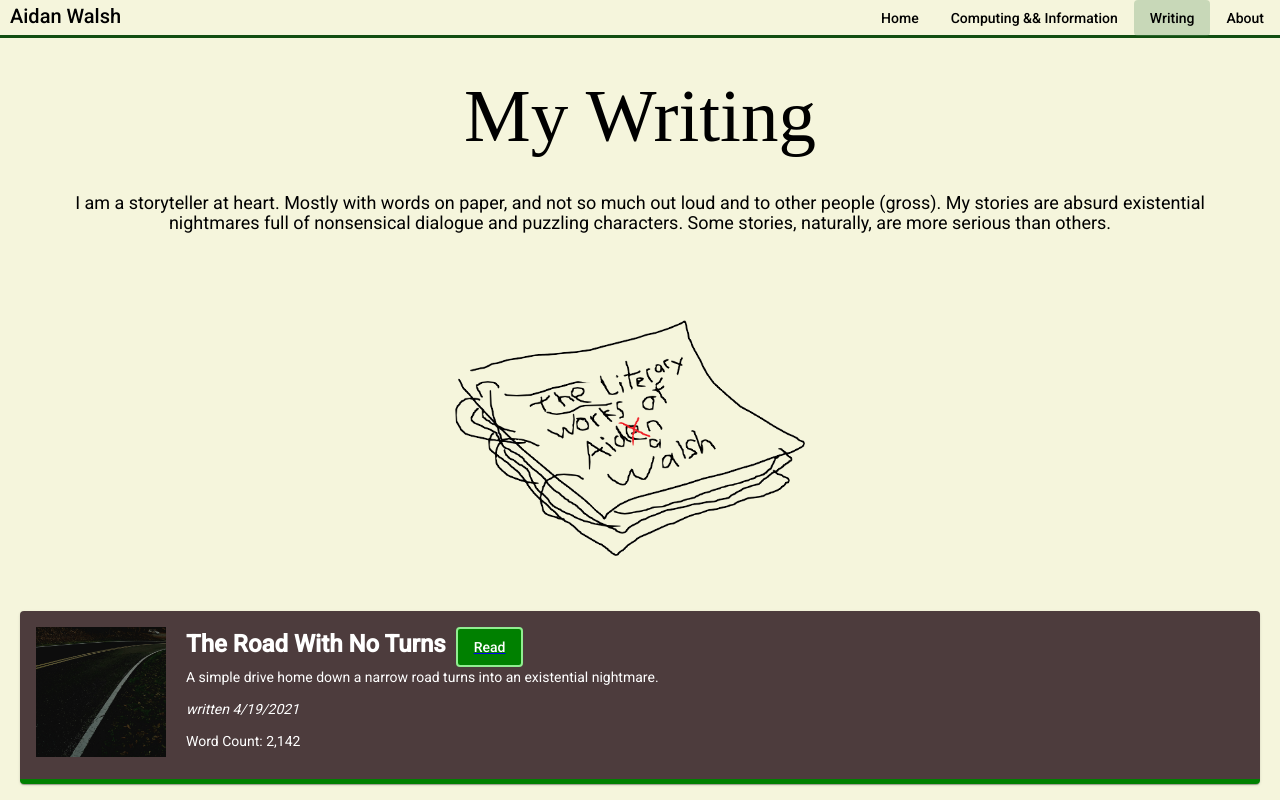
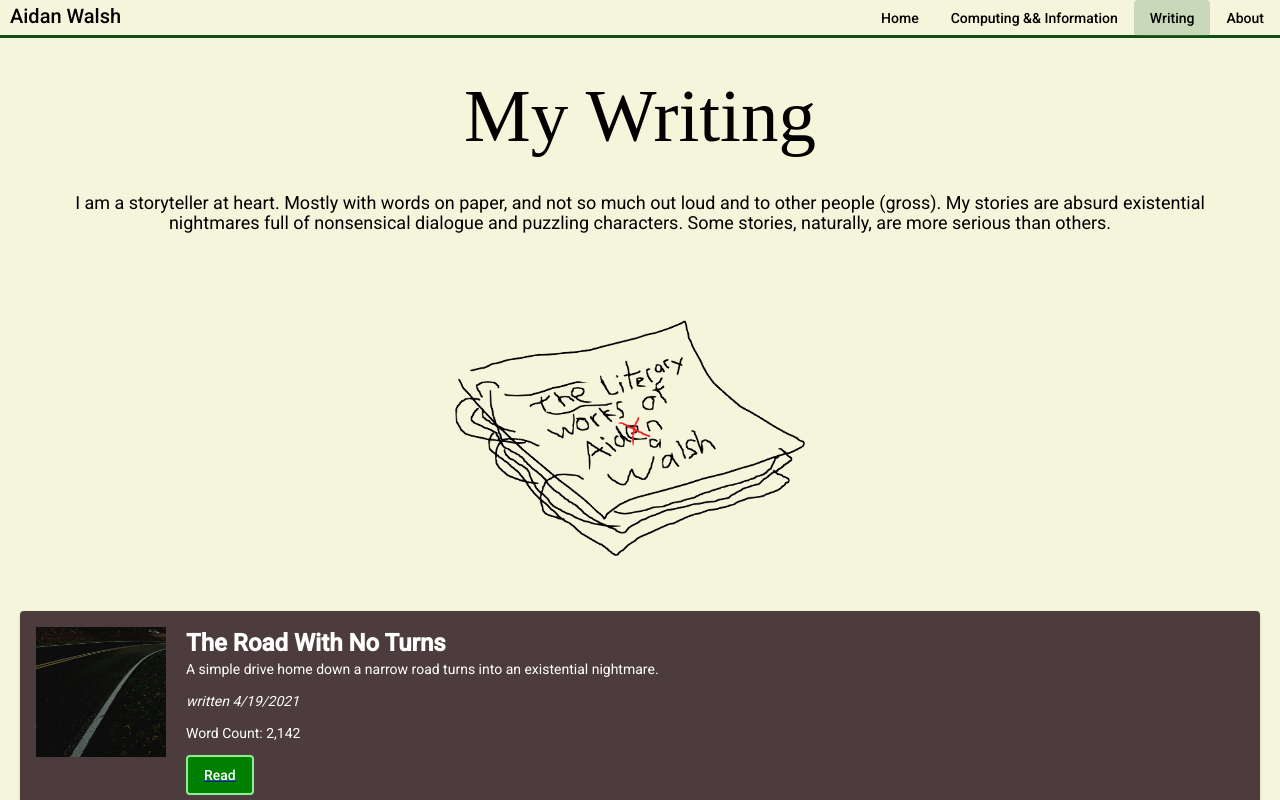
Before and after one commit to Codenameaidan/AidanWalshWebsite, an Angular app: page /writing in a window 1280 px wide. Shown: the top 800 px of the page. Built offline with nearby package versions, Linux system fonts and the light colour scheme.

Commit message:
Fixed formatting errors on writing homepage

```diff
--- a/src/app/Components/writing/writing.component.html
+++ b/src/app/Components/writing/writing.component.html
@@ -16,14 +16,14 @@
     <img class = "icon-img" src = {{story.image_path}}>
     <div style = "padding-left: 30px;">
       <h2>{{story.title}}</h2>
-      <a [href] = story.read_link>
-      <button mat-button style = "background-color: green; color: white; display:inline">
-        Read
-      </button>
-    </a>
       <p>{{story.description}}</p>
       <p class = "italics">written {{story.date}}</p>
       <p>Word Count: {{story.word_count}}</p>
+      <a [href] = story.read_link>
+        <button mat-button style = "background-color: green; color: white; display:inline">
+          Read
+        </button>
+      </a>
     </div>
   </mat-card>
 </div>
--- a/src/app/Components/writing/writing.component.scss
+++ b/src/app/Components/writing/writing.component.scss
@@ -18,7 +18,10 @@ h3{
   display: block;
   margin-left: auto;
   margin-right: auto;
+  width: 50%;
+  min-width: 300px;
   max-width: 500px;
+
 }
 
 .icon-img{
@@ -41,7 +44,7 @@ h3{
   mat-card{
     //background-color: darkslategray;
     color:white;
-    min-inline-size: min-content;
+    //min-inline-size: min-content;
     min-height: 130px;
   }
 }
@@ -54,10 +57,11 @@ mat-card{
 
 h2{
   display:inline;
-  margin-right: 10px;
+  word-wrap: break-word;
+  //margin-right: 10px;
   font-size: x-large;
   font-weight: bold;
-  white-space: nowrap;
+  //white-space: nowrap;
 }
 
 button{
--- a/src/app/Components/writing/writing.component.ts
+++ b/src/app/Components/writing/writing.component.ts
@@ -18,7 +18,7 @@ export class WritingComponent implements OnInit {
 
   @HostListener('window:scroll', ['$event'])
     doSomething() {
-      console.debug("Scroll Event", window.pageYOffset );
+      //console.debug("Scroll Event", window.pageYOffset );
       this.scrollY = window.pageYOffset;
     }
 
```
